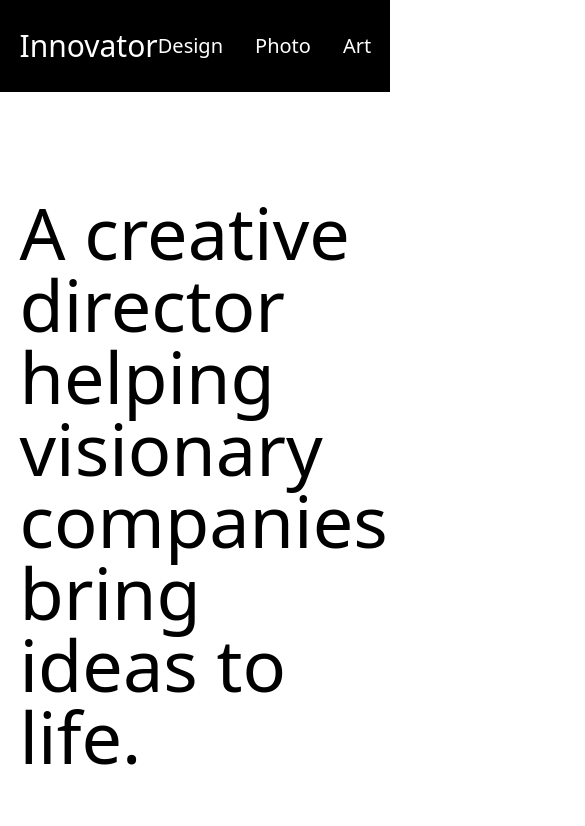
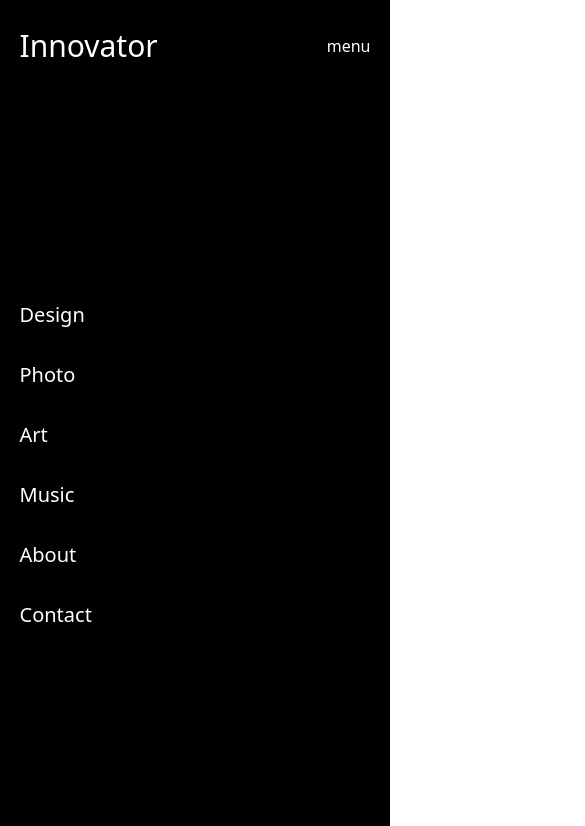
Before and after one commit to DemoStephen/Innovator-portfolio, a React (Vite) app: page / in a window 390 px wide. Shown: the top 826 px of the page, 585 px wide, since content can reach past the window. Built offline with nearby package versions, Linux system fonts and the light colour scheme.

Commit message:
navigation responsiveness worked on

```diff
--- a/src/UI/Navigation.jsx
+++ b/src/UI/Navigation.jsx
@@ -2,9 +2,9 @@ import List from "../Components/List";
 
 export default function Navigation() {
   return (
-    <nav className="bg-black text-white flex items-center justify-between px-[5%] py-7">
+    <nav className="bg-black text-white flex items-center justify-between px-[5%] py-7 sticky top-0">
       <p className="text-3xl">Innovator</p>
-      <ul className="flex items-center gap-8 text-xl">
+      <ul className="hidden md:flex items-center gap-8 text-xl">
         <List content="Design" />
         <List content="Photo" />
         <List content="Art" />
@@ -12,6 +12,17 @@ export default function Navigation() {
         <List content="About" />
         <List content="Contact" />
       </ul>
+      <button className="md:hidden">menu</button>
+      <section className="absolute top-[5.375rem] left-0 right-0 h-[calc(100vh-5.375rem)] bg-black flex px-[5%] md:hidden">
+        <ul className="flex flex-col w-full justify-center gap-8 text-xl ">
+          <List content="Design" />
+          <List content="Photo" />
+          <List content="Art" />
+          <List content="Music" />
+          <List content="About" />
+          <List content="Contact" />
+        </ul>
+      </section>
     </nav>
   );
 }
```
